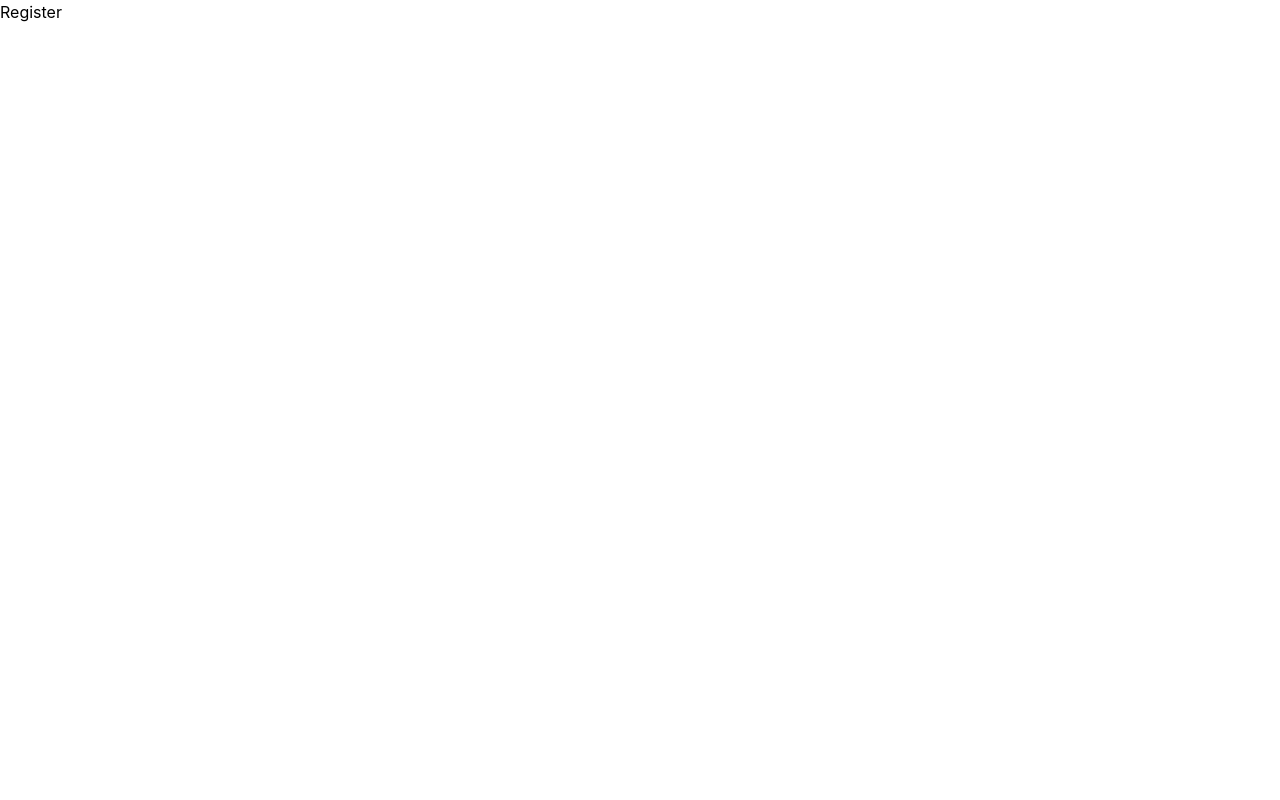
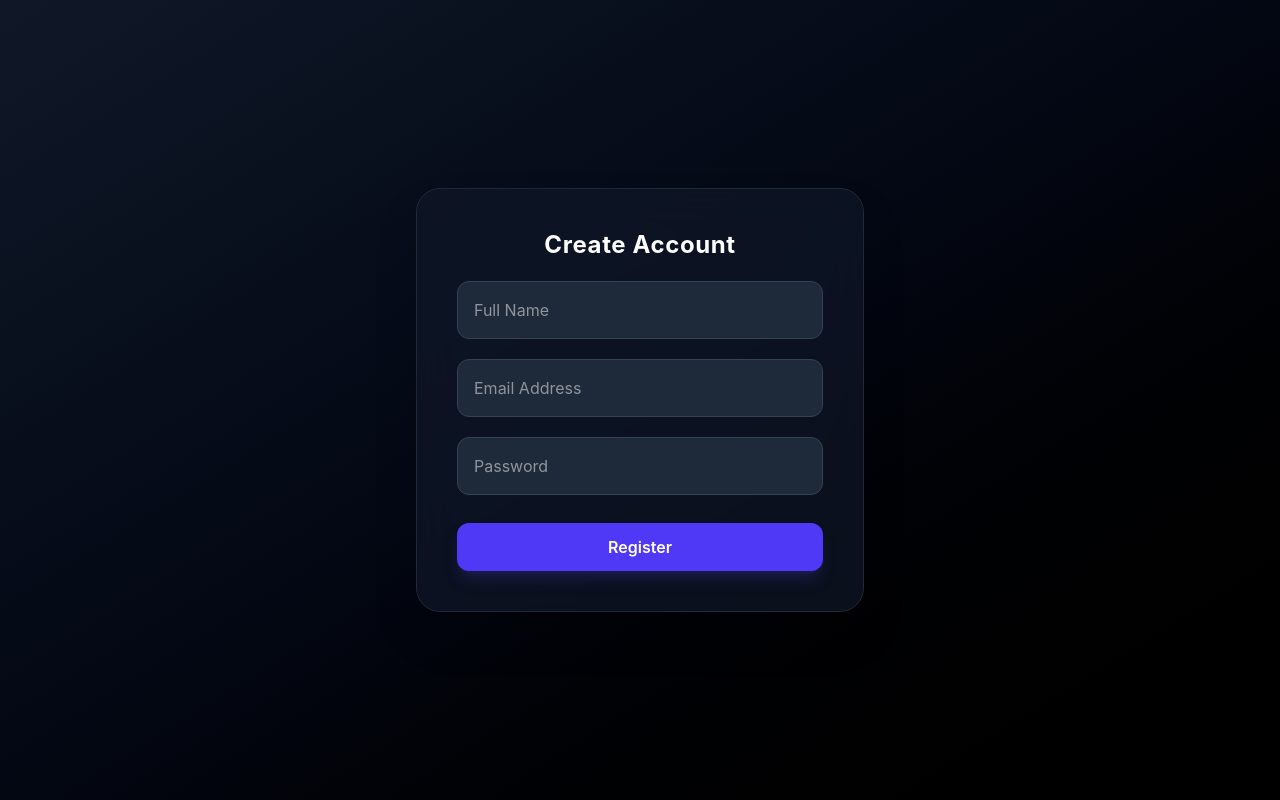
Before and after one commit to officialnishant3ns-oss/Gen_AI, a React (Vite) app in the folder frontend/: page /register in a window 1280 px wide. Built offline with nearby package versions, Linux system fonts and the light colour scheme.

Commit message:
added login and register there

```diff
--- a/frontend/src/features/auth/pages/Login.jsx
+++ b/frontend/src/features/auth/pages/Login.jsx
@@ -1,11 +1,72 @@
-import React from 'react'
+import { useState } from 'react'
 
 const Login = () => {
-  return (
-    <div>
-      Login
-    </div>
-  )
+    const [fullname, setFullname] = useState('')
+    const [email, setEmail] = useState('')
+    const [password, setPassword] = useState('')
+    const [loading, setLoading] = useState(false)
+
+    const submitHandler = async (e) => {
+        e.preventDefault()
+        setLoading(true)
+
+        try {
+            const res = await api.post('/user/login', {
+                email,
+                password
+            })
+
+            console.log('Register success:', res.data)
+
+            localStorage.setItem('token', res.data.token)
+            localStorage.setItem('user', JSON.stringify(res.data.user))
+
+            setFullname('')
+            setEmail('')
+            setPassword('')
+        } catch (err) {
+            console.error('Login failed:', err.response?.data || err.message)
+        } finally {
+            setLoading(false)
+        }
+    }
+
+    return (
+        <div className="flex items-center justify-center min-h-screen bg-gradient-to-br from-gray-900 via-gray-950 to-black">
+            <form
+                onSubmit={submitHandler}
+                className="flex flex-col gap-5 bg-gray-900/70 backdrop-blur-xl border border-gray-800 p-10 rounded-3xl shadow-2xl w-full max-w-md h-100"
+            >
+
+                <h2 className="text-2xl font-bold text-center text-white tracking-wide mb-6">
+                    Login to your account
+                </h2>
+                <input
+                autoComplete="off"
+                    value={email}
+                    onChange={(e) => setEmail(e.target.value)}
+                    type="email"
+                    placeholder="Email Address"
+                    className="bg-gray-800 text-white border border-gray-700 p-4 rounded-xl outline-none focus:ring-2 focus:ring-indigo-500 transition"
+                />
+                <input
+                    value={password}
+                    onChange={(e) => setPassword(e.target.value)}
+                    type="password"
+                    placeholder="Password"
+                    className="bg-gray-800 text-white border border-gray-700 p-4 rounded-xl outline-none focus:ring-2 focus:ring-indigo-500 transition"
+                />
+
+                <button
+                    disabled={loading}
+                    className="bg-indigo-600 hover:bg-indigo-700 active:scale-[0.98] disabled:opacity-50 text-white font-semibold py-3 rounded-xl mt-3 transition-all duration-200 shadow-lg shadow-indigo-900/40"
+                >
+                    {loading ? 'Loging Account...' : 'Login'}
+                </button>
+
+            </form>
+        </div>
+    )
 }
 
 export default Login
--- a/frontend/src/features/auth/pages/Register.jsx
+++ b/frontend/src/features/auth/pages/Register.jsx
@@ -1,9 +1,82 @@
-import React from 'react'
+import { useState } from 'react'
 
 const Register = () => {
+  const [fullname, setFullname] = useState('')
+  const [email, setEmail] = useState('')
+  const [password, setPassword] = useState('')
+  const [loading, setLoading] = useState(false)
+
+  const submitHandler = async (e) => {
+    e.preventDefault()
+    setLoading(true)
+
+    try {
+      const res = await api.post('/user/register', {
+        username: fullname,
+        email,
+        password
+      })
+
+      console.log('Login success:', res.data)
+
+      localStorage.setItem('token', res.data.token)
+      localStorage.setItem('user', JSON.stringify(res.data.user))
+
+      setFullname('')
+      setEmail('')
+      setPassword('')
+    } catch (err) {
+      console.error('Login failed:', err.response?.data || err.message)
+    } finally {
+      setLoading(false)
+    }
+  }
+
   return (
-    <div>
-      Register
+    <div className="flex items-center justify-center min-h-screen bg-gradient-to-br from-gray-900 via-gray-950 to-black">
+      <form
+        onSubmit={submitHandler}
+        className="flex flex-col gap-5 bg-gray-900/70 backdrop-blur-xl border border-gray-800 p-10 rounded-3xl shadow-2xl w-full max-w-md"
+      >
+
+        <h2 className="text-2xl font-bold text-center text-white tracking-wide">
+          Create Account
+        </h2>
+
+        <input
+          value={fullname}
+          onChange={(e) => setFullname(e.target.value)}
+          type="text"
+          placeholder="Full Name"
+          className="bg-gray-800 text-white border border-gray-700 p-4 rounded-xl outline-none focus:ring-2 focus:ring-indigo-500 transition"
+        />
+
+        <input
+
+          value={email}
+          onChange={(e) => setEmail(e.target.value)}
+          type="email"
+          placeholder="Email Address"
+       autoComplete="new-email"
+          className="bg-gray-800 text-white border border-gray-700 p-4 rounded-xl outline-none focus:ring-2 focus:ring-indigo-500 transition"
+        />
+
+        <input
+          value={password}
+          onChange={(e) => setPassword(e.target.value)}
+          type="password"
+          placeholder="Password"
+          className="bg-gray-800 text-white border border-gray-700 p-4 rounded-xl outline-none focus:ring-2 focus:ring-indigo-500 transition"
+        />
+
+        <button
+          disabled={loading}
+          className="bg-indigo-600 hover:bg-indigo-700 active:scale-[0.98] disabled:opacity-50 text-white font-semibold py-3 rounded-xl mt-2 transition-all duration-200 shadow-lg shadow-indigo-900/40"
+        >
+          {loading ? 'Creating Account...' : 'Register'}
+        </button>
+
+      </form>
     </div>
   )
 }
```
